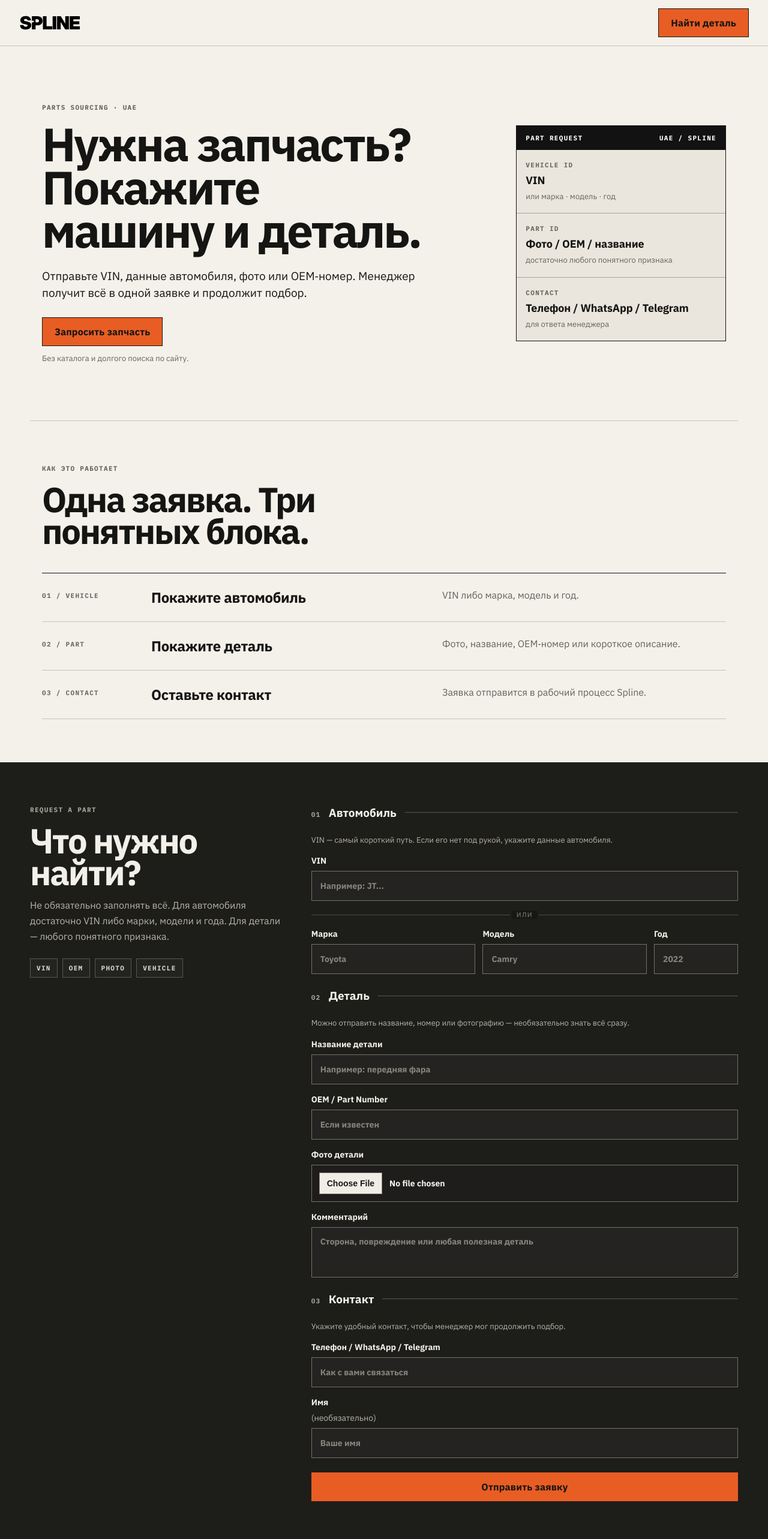
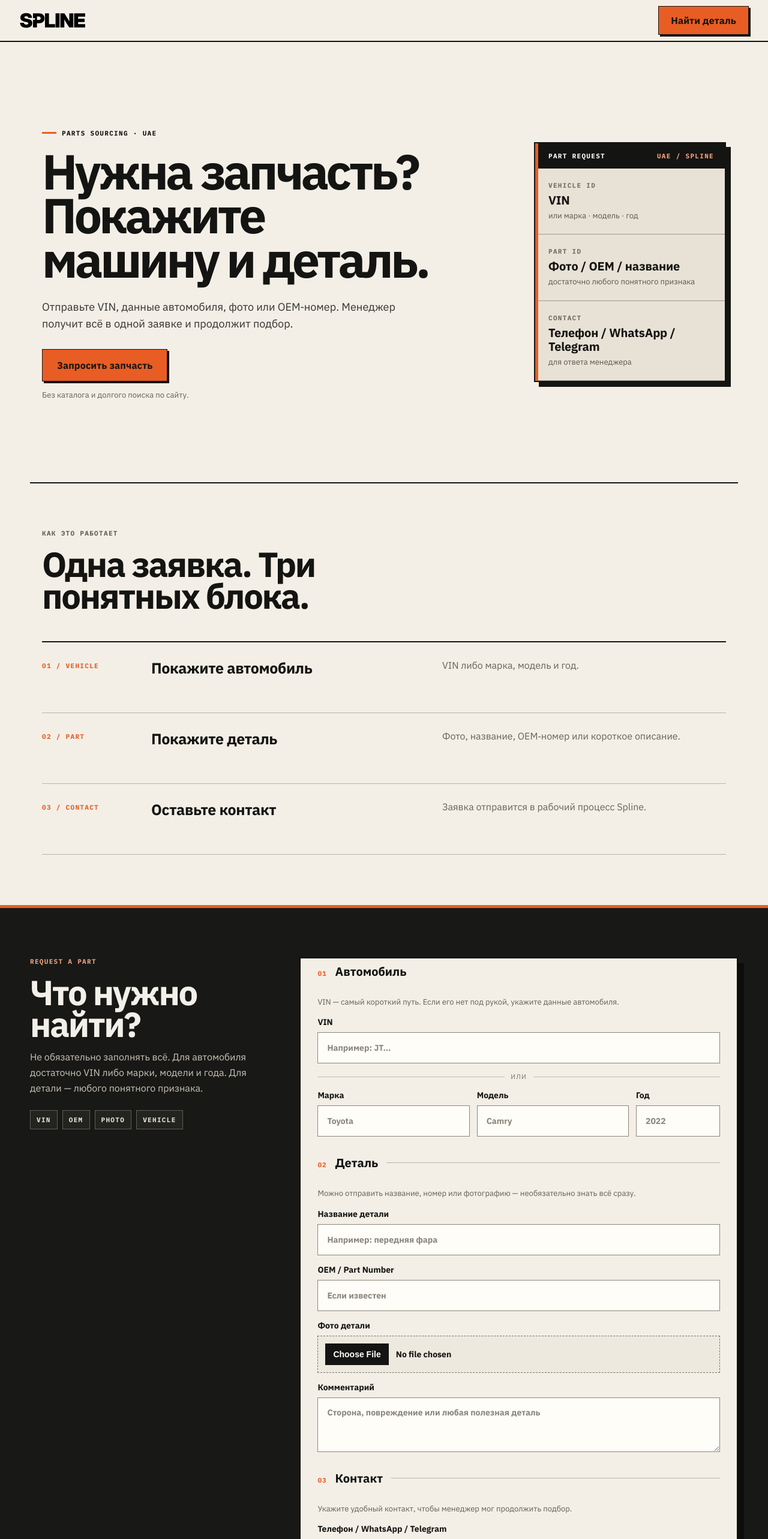
Before and after one commit to prostoali2207-gif/auto-parts-landing, a Next.js app: page / in a window 1280 px wide. Shown: the top 2566 px of the page at 60% size. Built offline with nearby package versions, Linux system fonts and the light colour scheme; no server answers.

Commit message:
UI/UX pass 1: stronger commercial parts-sourcing surface
* Add first UI/UX visual polish pass

* Load UI polish layer

* UI/UX pass 1: stronger commercial parts-sourcing surface

```diff
--- a/app/layout.tsx
+++ b/app/layout.tsx
@@ -2,6 +2,7 @@ import type { Metadata } from "next";
 import { IBM_Plex_Mono, IBM_Plex_Sans } from "next/font/google";
 import "./globals.css";
 import "./brand.css";
+import "./ui-polish.css";
 
 const plexSans = IBM_Plex_Sans({
   variable: "--font-plex-sans",
--- /dev/null
+++ b/app/ui-polish.css
@@ -0,0 +1,378 @@
+/* UI/UX pass 1 — commercial parts-sourcing direction */
+
+:root{
+  --ui-ink:#141412;
+  --ui-paper:#f3efe6;
+  --ui-paper-2:#e8e2d6;
+  --ui-line:#bcb4a6;
+  --ui-muted:#625f58;
+  --ui-dark:#181816;
+  --ui-dark-2:#22221f;
+  --ui-signal:#e85d24;
+  --ui-signal-hover:#f36c31;
+}
+
+body{
+  background:var(--ui-paper);
+  color:var(--ui-ink);
+}
+
+.topbar{
+  min-height:66px;
+  padding:10px 18px;
+  background:var(--ui-paper);
+  border-bottom:2px solid var(--ui-ink);
+}
+
+.brand img{
+  width:112px;
+  height:auto;
+  display:block;
+}
+
+.topCta,
+.primary{
+  border:1px solid var(--ui-ink);
+  background:var(--ui-signal);
+  color:var(--ui-ink);
+  font-weight:800;
+  box-shadow:3px 3px 0 var(--ui-ink);
+}
+
+.topCta:hover,
+.primary:hover{
+  background:var(--ui-signal-hover);
+  transform:translate(-1px,-1px);
+  box-shadow:4px 4px 0 var(--ui-ink);
+}
+
+.topCta:active,
+.primary:active{
+  transform:translate(2px,2px);
+  box-shadow:1px 1px 0 var(--ui-ink);
+}
+
+.hero{
+  min-height:calc(100vh - 66px);
+  padding-top:64px;
+  padding-bottom:64px;
+}
+
+.heroCopy{
+  max-width:710px;
+}
+
+.hero .eyebrow{
+  display:inline-flex;
+  align-items:center;
+  gap:9px;
+  margin-bottom:20px;
+  color:var(--ui-ink);
+}
+
+.hero .eyebrow:before{
+  content:"";
+  width:24px;
+  height:3px;
+  background:var(--ui-signal);
+}
+
+.hero h1{
+  max-width:760px;
+  font-size:clamp(48px,7vw,82px);
+  line-height:.9;
+  letter-spacing:-.055em;
+}
+
+.lead{
+  max-width:620px;
+  margin-top:28px;
+  color:#34332f;
+  font-size:18px;
+  line-height:1.55;
+}
+
+.heroActions{
+  margin-top:28px;
+  gap:14px;
+}
+
+.heroActions .primary{
+  min-height:54px;
+  padding-inline:24px;
+}
+
+.micro{
+  max-width:360px;
+  color:var(--ui-muted);
+}
+
+.sourcingTicket{
+  position:relative;
+  overflow:hidden;
+  border:2px solid var(--ui-ink);
+  background:var(--ui-paper-2);
+  box-shadow:8px 8px 0 var(--ui-ink);
+}
+
+.sourcingTicket:before{
+  content:"";
+  position:absolute;
+  inset:0 auto 0 0;
+  width:5px;
+  background:var(--ui-signal);
+}
+
+.ticketHead{
+  padding:14px 18px 14px 22px;
+  background:var(--ui-ink);
+  color:#fff;
+}
+
+.ticketHead span:last-child{
+  color:#f4a17d;
+}
+
+.ticketRow{
+  gap:6px;
+  padding:21px 18px 21px 22px;
+  border-bottom:1px solid #9f978a;
+}
+
+.ticketCode{
+  color:#716c64;
+}
+
+.ticketRow strong{
+  font-size:20px;
+  line-height:1.15;
+}
+
+.ticketRow small{
+  max-width:270px;
+  color:#59564f;
+}
+
+.process{
+  padding-top:76px;
+  padding-bottom:84px;
+  border-top:2px solid var(--ui-ink);
+}
+
+.process .eyebrow{
+  color:var(--ui-muted);
+}
+
+.process h2{
+  max-width:780px;
+}
+
+.processRail{
+  margin-top:48px;
+  border-top:2px solid var(--ui-ink);
+}
+
+.processRail article{
+  min-height:118px;
+  padding:26px 0;
+  border-bottom:1px solid var(--ui-line);
+}
+
+.processRail article span{
+  color:var(--ui-signal);
+  font-weight:700;
+}
+
+.processRail h3{
+  font-size:25px;
+}
+
+.requestSection{
+  position:relative;
+  gap:56px;
+  padding-top:82px;
+  padding-bottom:88px;
+  background:var(--ui-dark);
+  border-top:5px solid var(--ui-signal);
+}
+
+.requestIntro .eyebrow{
+  color:#e6a284;
+}
+
+.requestIntro p:not(.eyebrow){
+  color:#c9c3b8;
+}
+
+.requestLegend span{
+  border-color:#615d55;
+  background:#23231f;
+  color:#e8e2d8;
+}
+
+.requestForm{
+  max-width:860px;
+  gap:0;
+  padding:8px 28px 30px;
+  border:2px solid #10100f;
+  background:var(--ui-paper);
+  color:var(--ui-ink);
+  box-shadow:10px 10px 0 #0d0d0c;
+}
+
+.requestForm fieldset{
+  gap:15px;
+  padding:28px 0 30px;
+  border-top:1px solid var(--ui-line);
+}
+
+.requestForm fieldset:first-of-type{
+  border-top:0;
+}
+
+.requestForm legend{
+  padding-right:14px;
+  color:var(--ui-ink);
+  font-size:20px;
+}
+
+.requestForm legend span{
+  color:var(--ui-signal);
+}
+
+.fieldNote,
+.requestForm label span{
+  color:var(--ui-muted);
+}
+
+.requestForm label{
+  color:var(--ui-ink);
+}
+
+.requestForm input,
+.requestForm textarea{
+  min-height:52px;
+  border:1px solid #8d877c;
+  background:#fffdf8;
+  color:var(--ui-ink);
+  padding:14px 15px;
+}
+
+.requestForm textarea{
+  line-height:1.45;
+}
+
+.requestForm input::placeholder,
+.requestForm textarea::placeholder{
+  color:#8b867d;
+}
+
+.requestForm input[type=file]{
+  min-height:60px;
+  border:1px dashed #777167;
+  background:#eee9df;
+}
+
+.requestForm input[type=file]::file-selector-button{
+  border:1px solid var(--ui-ink);
+  background:var(--ui-ink);
+  color:#fff;
+}
+
+.requestForm input:focus,
+.requestForm textarea:focus{
+  border-color:var(--ui-ink);
+  outline:3px solid rgba(232,93,36,.22);
+}
+
+.requestForm input[aria-invalid="true"],
+.requestForm textarea[aria-invalid="true"]{
+  border-color:#9a2d13;
+  outline:2px solid rgba(154,45,19,.18);
+}
+
+.fieldError{
+  border-left-color:#9a2d13;
+  background:#f0ded5;
+  color:#5d1b0d;
+}
+
+.or{
+  color:#777167;
+}
+
+.or:before,
+.or:after{
+  background:#c5bdae;
+}
+
+.or span{
+  background:var(--ui-paper);
+}
+
+.requestForm .submit{
+  min-height:58px;
+  margin-top:2px;
+  border:2px solid var(--ui-ink);
+  background:var(--ui-signal);
+  color:var(--ui-ink);
+  box-shadow:4px 4px 0 var(--ui-ink);
+  font-size:16px;
+}
+
+.requestForm .submit:hover{
+  background:var(--ui-signal-hover);
+}
+
+.success{
+  border:2px solid var(--ui-ink);
+  background:var(--ui-paper);
+  color:var(--ui-ink);
+  box-shadow:8px 8px 0 #0d0d0c;
+}
+
+.success>span{
+  color:#7a4430;
+}
+
+.success p{
+  color:var(--ui-muted);
+}
+
+.success .secondary{
+  border-color:var(--ui-ink);
+  color:var(--ui-ink);
+}
+
+@media(min-width:760px){
+  .topbar{padding-inline:32px}
+  .hero{grid-template-columns:minmax(0,1.45fr) minmax(320px,.55fr);gap:72px}
+  .requestSection{grid-template-columns:minmax(270px,.7fr) minmax(0,1.3fr)}
+}
+
+@media(max-width:759px){
+  .hero{gap:42px}
+  .sourcingTicket{box-shadow:5px 5px 0 var(--ui-ink)}
+  .requestForm{padding:4px 18px 24px;box-shadow:6px 6px 0 #0d0d0c}
+}
+
+@media(max-width:520px){
+  .topbar{min-height:60px}
+  .brand img{width:100px}
+  .hero{padding-top:44px;padding-bottom:56px}
+  .hero h1{font-size:46px;line-height:.92}
+  .lead{font-size:17px;margin-top:22px}
+  .heroActions{margin-top:24px}
+  .heroActions .primary{min-height:54px}
+  .process{padding-top:58px;padding-bottom:64px}
+  .processRail{margin-top:34px}
+  .processRail article{min-height:auto}
+  .requestSection{padding-top:58px;padding-bottom:66px;gap:34px}
+  .requestForm{margin-inline:-2px}
+  .requestForm fieldset{padding-block:24px}
+  .requestForm input,.requestForm textarea{font-size:16px}
+}
+
+@media(prefers-reduced-motion:reduce){
+  .topCta:hover,.primary:hover{transform:none}
+}
```
